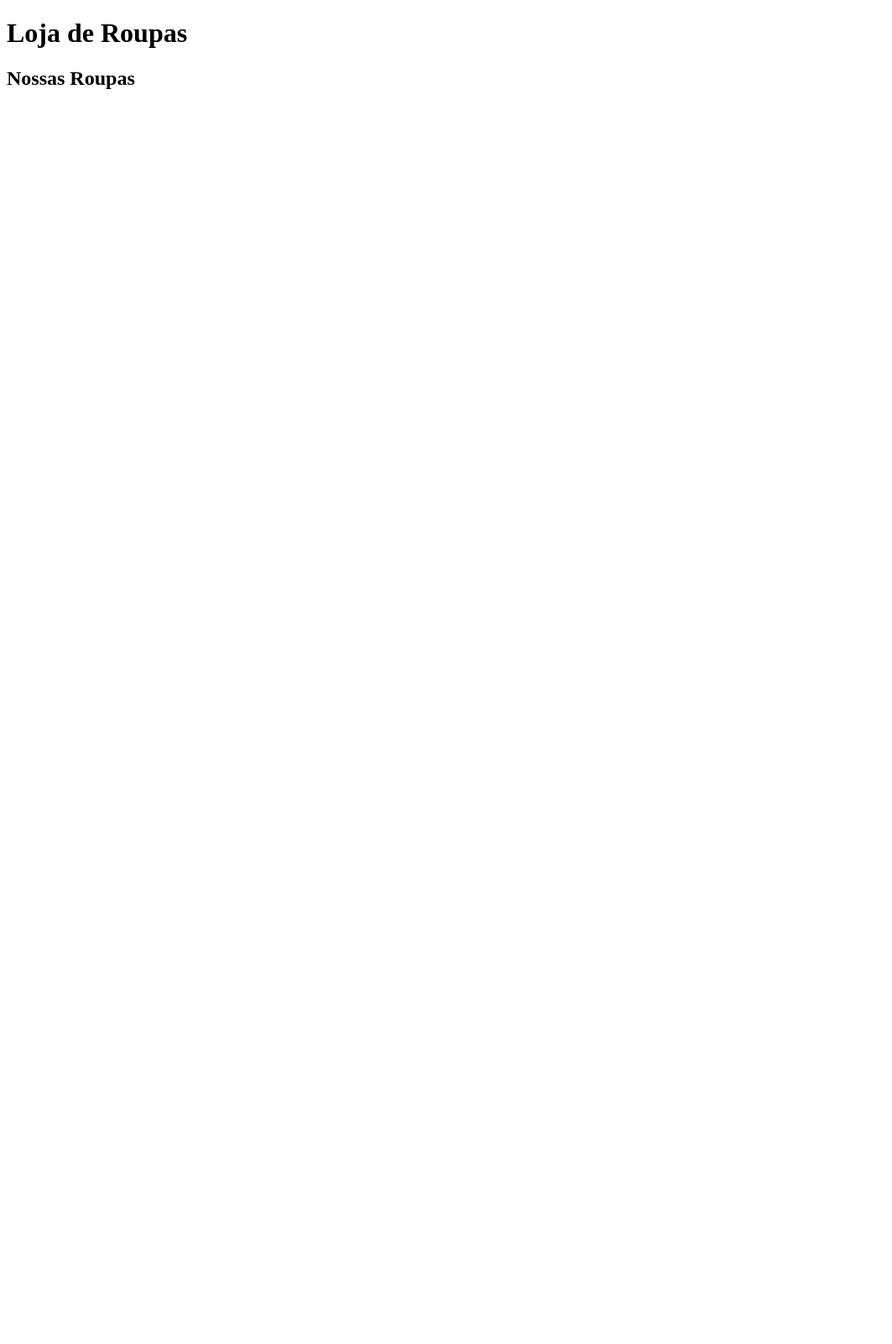
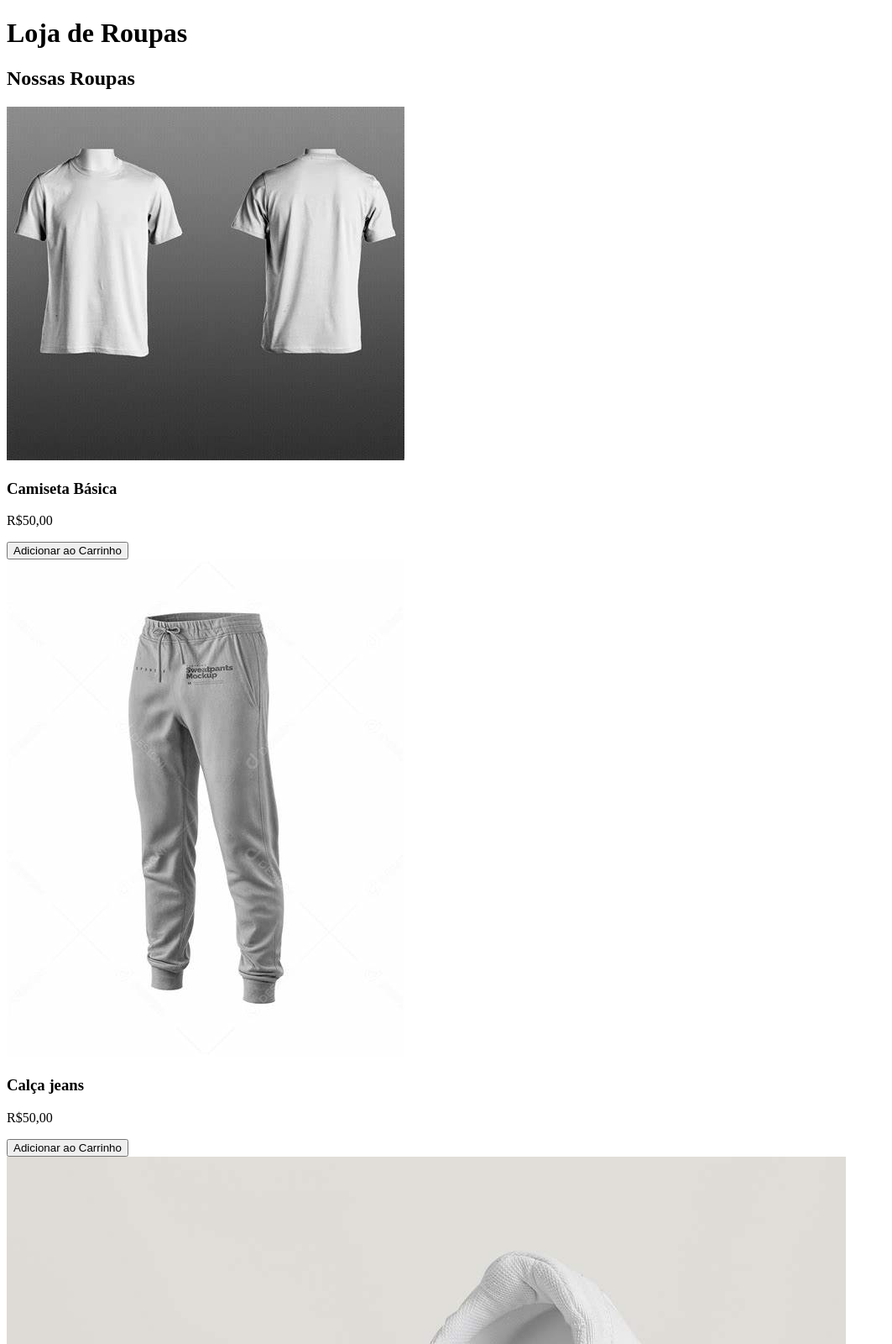
Before and after one commit to w-jardim/projeto-fullstack, a plain HTML site: page index.html in a window 1280 px wide. Shown: the top 1600 px of the page at 84% size, without its empty margins (0-1063 px from the left). Before the commit the page ends 800 px from the top, so only its background shows below. Drawn offline with Linux system fonts and the light colour scheme.

Commit message:
adicionar produtos

```diff
--- a/index.html
+++ b/index.html
@@ -13,9 +13,25 @@
     <main>
         <section id="produtos">
             <h2>Nossas Roupas</h2>
-            <div class="produto"></div>
-            <div class="produto"></div>
-            <div class="produto"></div>
+
+            <div class="produto"><img src = "images/camisa0001.jpg">
+            <h3>Camiseta Básica</h3>
+            <p>R$50,00</p>
+            <button class="add-carrinho">Adicionar ao Carrinho</button>
+            </div>
+
+            <div class="produto"><img src = "images/calça0001.jpg">
+            <h3>Calça jeans</h3>
+            <p>R$50,00</p>
+            <button class="add-carrinho">Adicionar ao Carrinho</button>
+            </div>
+
+            <div class="produto"><img src = "images/tenis0001.jpg">
+            <h3>Tênis Esportivo</h3>
+            <p>R$50,00</p>
+            <button class="add-carrinho">Adicionar ao Carrinho</button>
+            </div>
+
         </section>
     </main>
 
```
